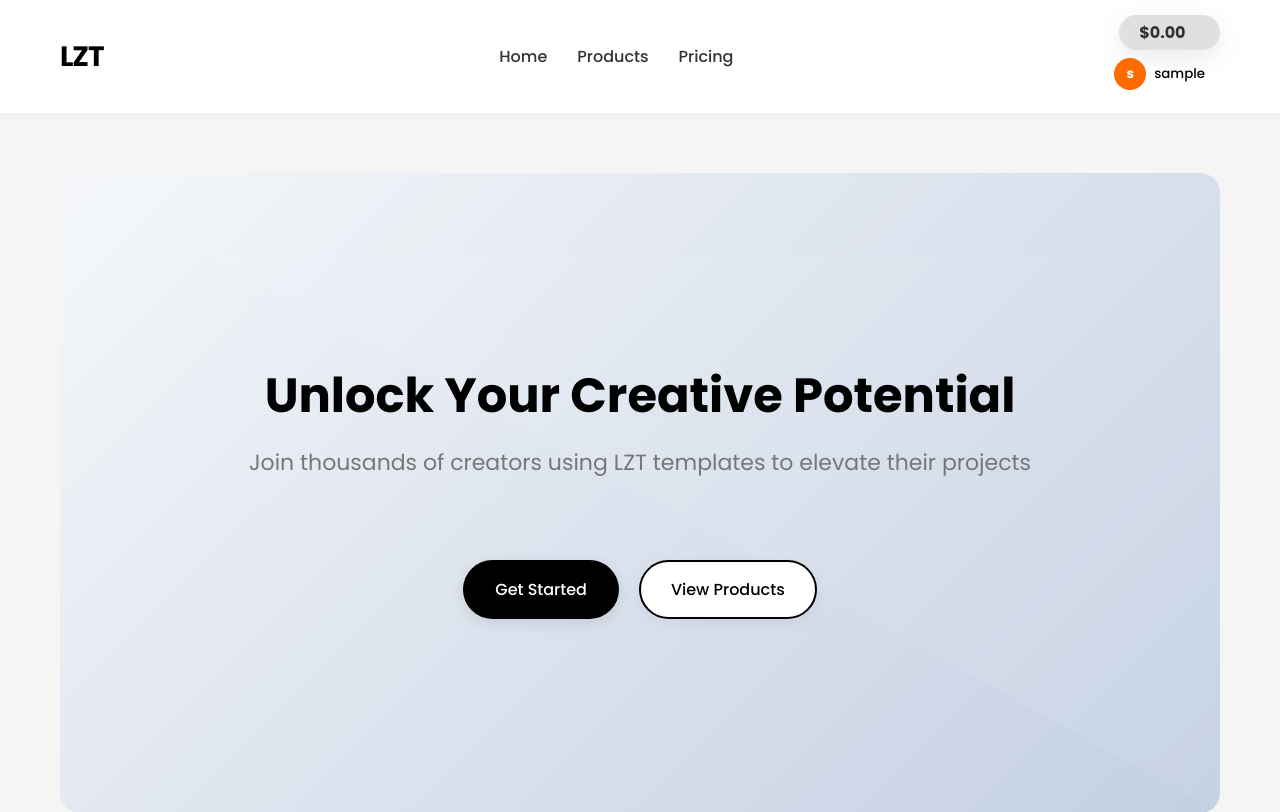
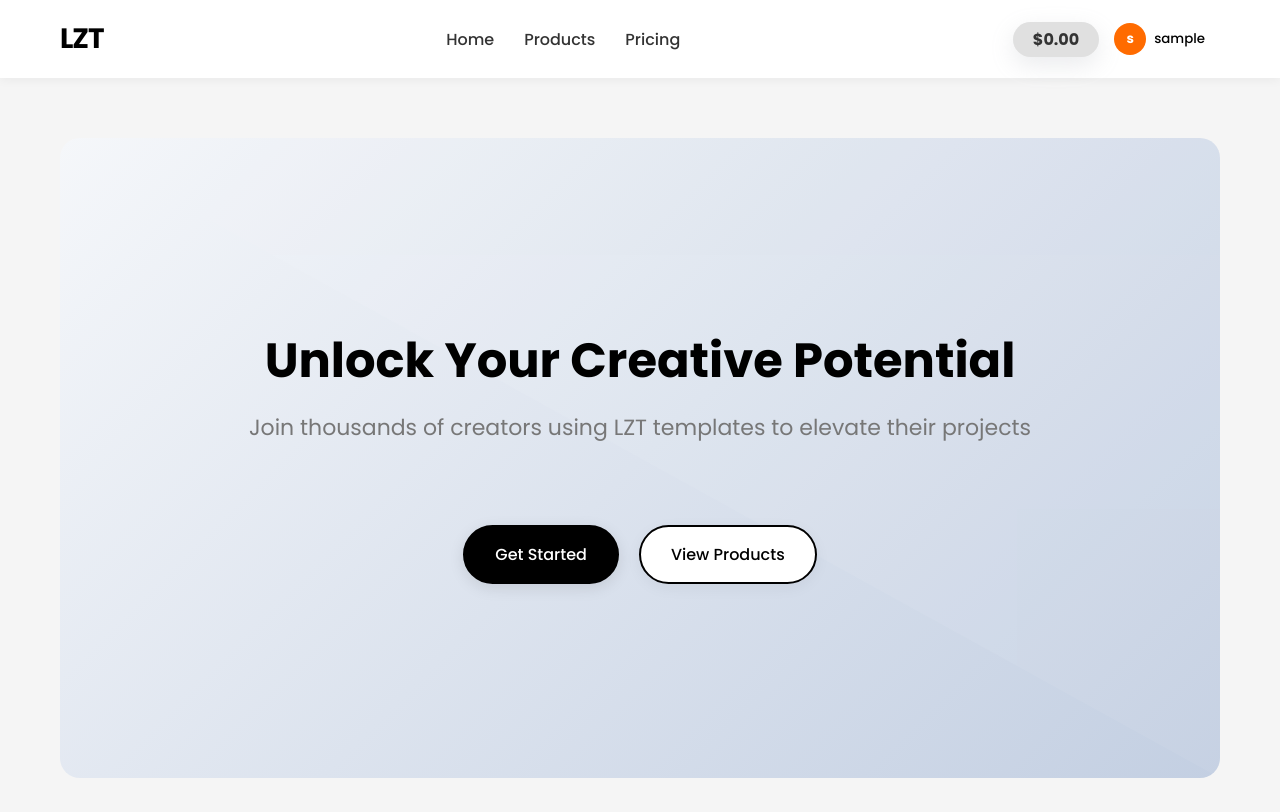
Before and after one commit to miqblade/server, a Flask app: page / in a window 1280 px wide. Shown: the top 812 px of the page. Run offline with Flask 3, Linux system fonts and the light colour scheme; the visitor is signed in with stand-in values (Sample User, id 1).

Commit message:
Add files via upload

```diff
--- a/site/static/style.css
+++ b/site/static/style.css
@@ -31,9 +31,9 @@ a {
     color: inherit;
 }
 
-a:visited {
+/* a:visited {
     color: inherit;
-}
+} */
 
 .container {
     max-width: 1200px;
@@ -101,7 +101,8 @@ a:visited {
 }
 
 .user-menu-container {
-    position: relative;
+    display: flex;
+    justify-content: space-between;
 }
 
 .user-btn {
@@ -1471,9 +1472,9 @@ a:visited {
         grid-template-columns: 1fr;
     }
 
-    .user-btn span {
+    /* .user-btn span {
         display: none;
-    }
+    } */
 
     .cart-indicator {
         top: 70px;
```
